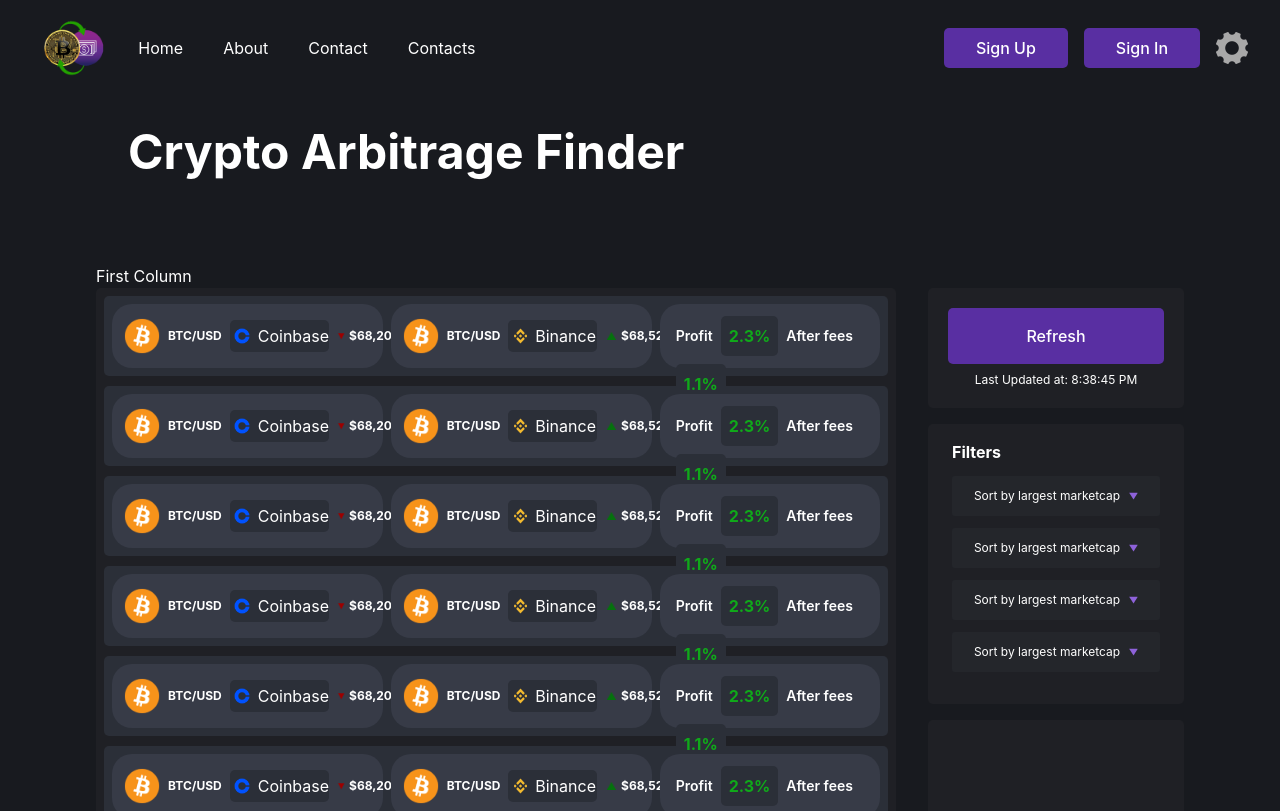
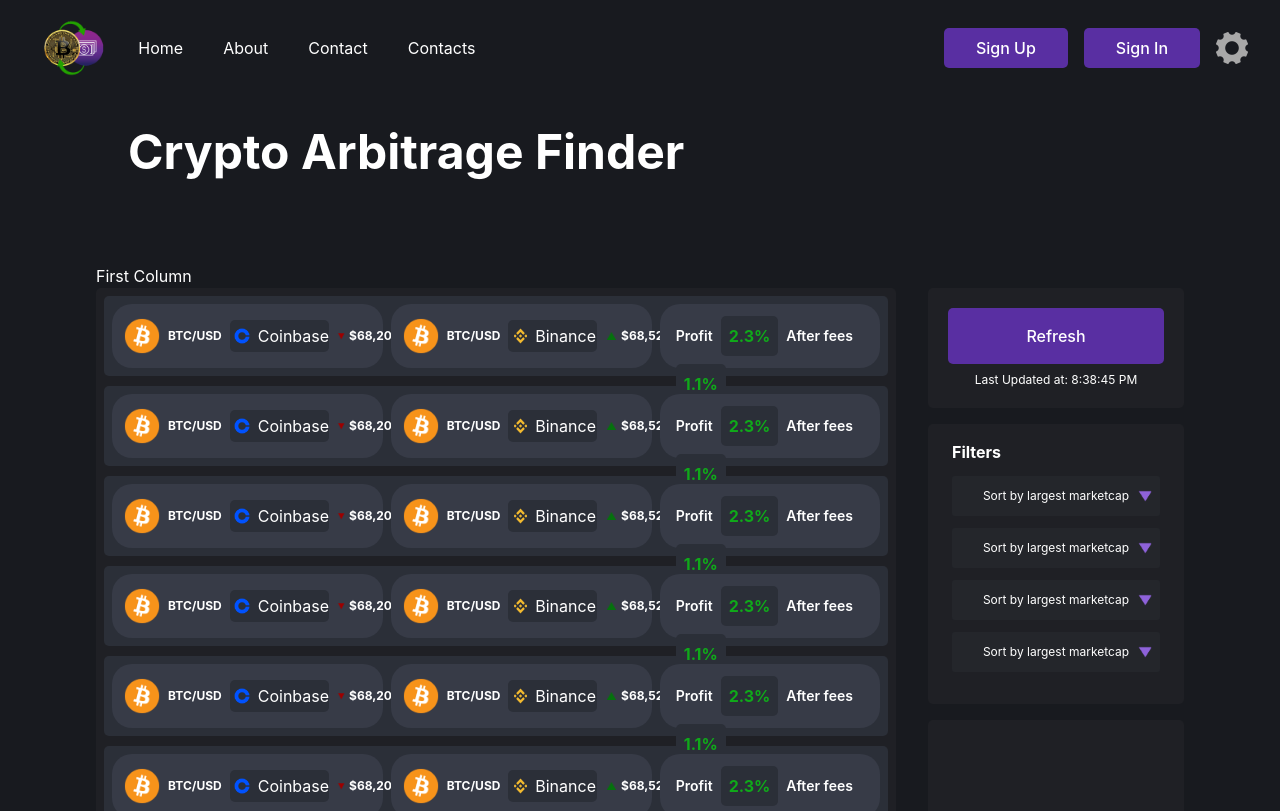
Before and after one commit to RValanki/Crypto-Arbitrage-Finder, a React (Create React App) app in the folder frontend/crypto-arbitrage-finder/: page / in a window 1280 px wide. Shown: the top 811 px of the page. Built offline with nearby package versions, Linux system fonts and the light colour scheme.

Commit message:
Updated filter component

```diff
--- a/frontend/crypto-arbitrage-finder/src/components/FilterComponent.jsx
+++ b/frontend/crypto-arbitrage-finder/src/components/FilterComponent.jsx
@@ -1,14 +1,15 @@
 import React from 'react';
-import PurpleArrow from "../assets/PurpleArrow.png"
+import PurpleArrow from "../assets/PurpleArrow.png";
 
 const FilterComponent = () => {
   return (
-    <div className="w-full h-full bg-[#24262B] rounded-[3px] hover:bg-[#373B47] transition-colors duration-300 ease-in-out flex items-center justify-center">
-      {/* Content for the filter component */}
-      <div className="text-white text-xs">
+    <div className="w-full h-full bg-[#24262B] rounded-[3px] hover:bg-[#373B47] transition-colors duration-300 ease-in-out flex items-center relative">
+      {/* Centered text */}
+      <div className="text-white text-xs mx-auto">
         Sort by largest marketcap
       </div>
-      <img src={PurpleArrow} alt="Logo" className="h-2 ml-2" />
+      {/* Right aligned image */}
+      <img src={PurpleArrow} alt="Logo" className="h-3 absolute right-2" />
     </div>
   );
 };
```
